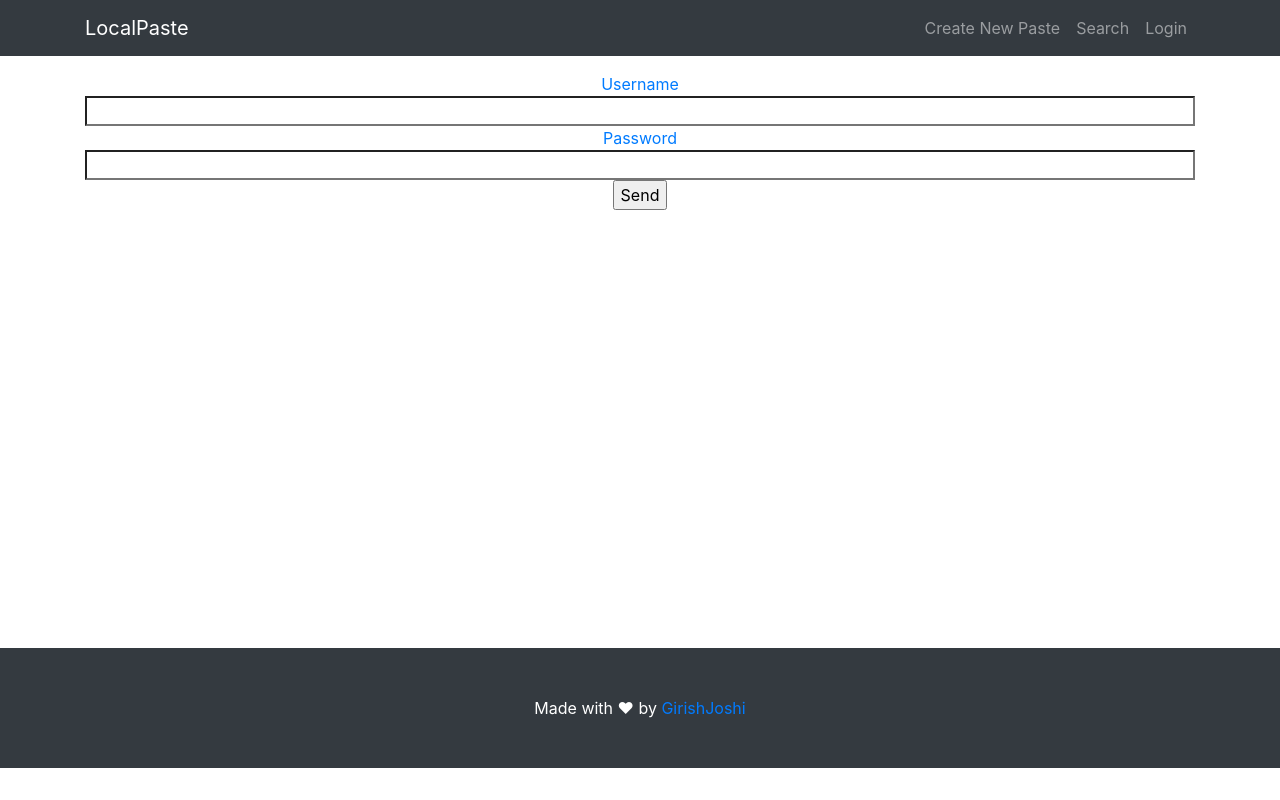
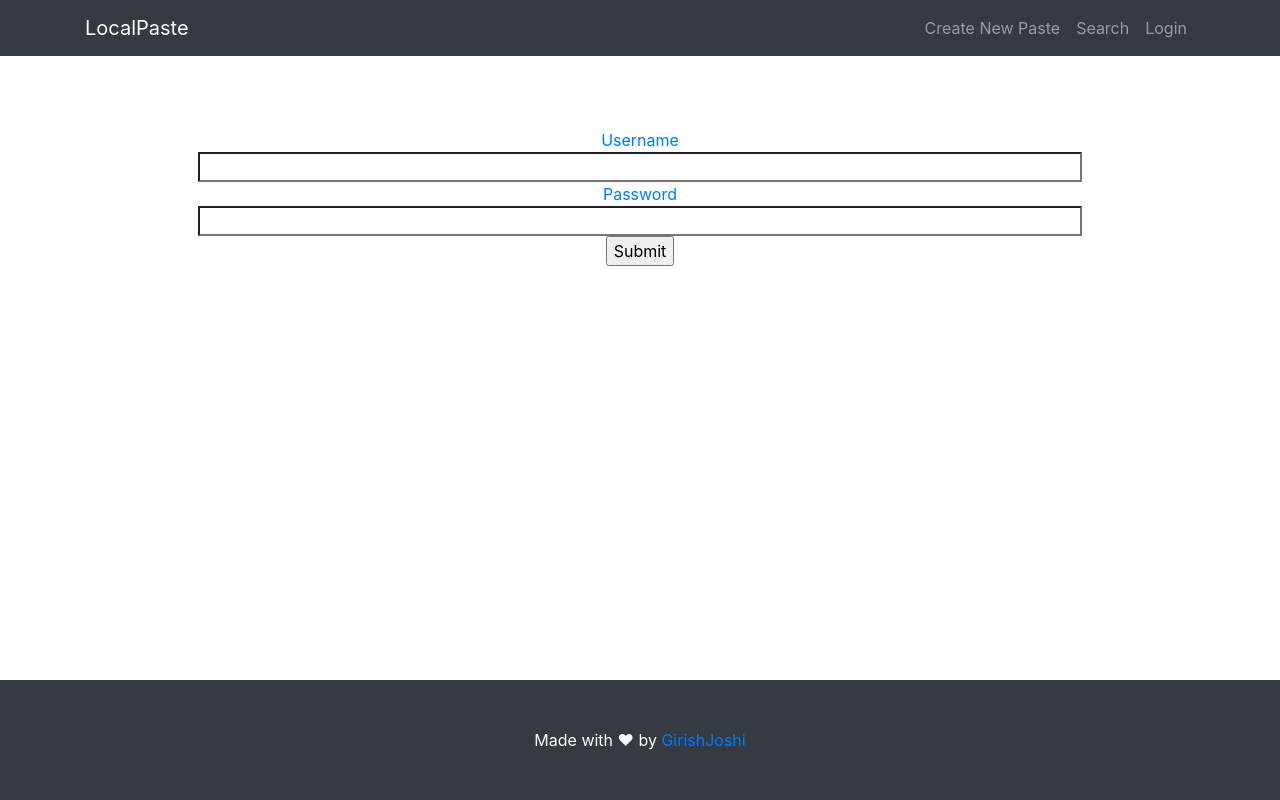
Before and after one commit to girish946/local-paste, a Flask app: page /login in a window 1280 px wide. Run offline with Flask 2, Linux system fonts and the light colour scheme; some libraries are stand-ins or nearby versions.

Commit message:
centerpanel/container in front end alignment corrected.

```diff
--- a/localpaste/templates/base.html
+++ b/localpaste/templates/base.html
@@ -86,7 +86,7 @@
         {% block MainDiv %}{% endblock %}
 
     <!-- Footer -->
-    <footer class="py-5 bg-dark">
+    <footer class="fixed-bottom py-5 bg-dark">
       <div class="container">
        <!-- <p class="m-0 text-center text-white">Copyright &copy; <a href="http://girishjoshi.io">GirishJoshi 2018</a></p> -->
        <p class="m-0 text-center text-white"> Made with <span class="heart">❤</span> by <a href="http://girishjoshi.io">GirishJoshi</a></p>
--- a/localpaste/templates/index.html
+++ b/localpaste/templates/index.html
@@ -24,11 +24,9 @@
     </script>
 
     <div class="bg-white text-primary" style="height: 81vh; overflow-y: auto;">
-      <div class="container text-center">
-          </br></br></br>
+      <div class="container text-center" style="padding: 10%"; >
           <div class="post-preview" id="lPanel" >
           </div>
-          </br></br>
       </div>
     </div>
 {% endblock %}
--- a/localpaste/templates/login.html
+++ b/localpaste/templates/login.html
@@ -32,13 +32,12 @@
         });
     </script>
     <div class="bg-white text-primary" style="height: 81vh; overflow-y: auto;">
-        <div class="container text-center">
-            </br></br></br>
+        <div class="container text-center" style="padding: 10%";>
             Username<br>
             <input type="text" id="username" name="username" style="width: 100%; background-color: white; color:green"><br>
             Password<br>
-            <input type="text" id="password" name="Password" style="width: 100%; background-color: white; color:green"><br>
-            <input type="button" id="submit" value="Send">
+            <input type="password" id="password" name="Password" style="width: 100%; background-color: white; color:green"><br>
+            <input type="submit" id="submit" value="Submit">
             <!-- <input type="reset" value="Clear"> -->
         </div>
     </div>
--- a/localpaste/templates/paste.html
+++ b/localpaste/templates/paste.html
@@ -52,8 +52,8 @@
                 });
         </script>
         <div class="bg-white text-primary" style="height: 81vh; overflow-y: auto;">
-            <div class="container text-center">
-            </br></br></br>
+            <div class="container text-center" style="padding: 10%";>
+
                 <form action="{{action}}" method="post" style="overflow-y: auto; overflow-x: hidden; width:100%">
         	        {% if updatePaste %}
                 	<input type="text" name="PasteId" id="PasteId" style="width: 100%; background-color: white; color:green" value="{{pasteId}}"  hidden ><br>
--- a/localpaste/templates/search.html
+++ b/localpaste/templates/search.html
@@ -26,8 +26,8 @@
     </script>
 
     <div class="bg-white text-primary" style="height: 81vh; overflow-y: auto;">
-        <div class="container text-center">
-            </br></br></br>
+        <div class="container text-center" style="padding: 10%";>
+
             Search<br>
             <input type="text" id="keyword" name="keyword" style="width: 100%; background-color: white; color:green"><br>
             <input type="submit" id="submit" value="Send">
--- a/localpaste/templates/view.html
+++ b/localpaste/templates/view.html
@@ -20,12 +20,12 @@
             .prettyprint ol.linenums > li { list-style-type: decimal; }
         </style>
 
-    <div class="bg-white text-primary" style="height: 81vh; overflow-y: auto;">
+    <div class="bg-white text-primary" style="height: 81vh; overflow-y: auto; padding-top: 4%">
       <div class="container">
-            </br></br></br>
+
             <?prettify lang=markdown >
             <pre class="prettyprint linenums" id="quine" style="width:100%;
-                        height:100vh">{{data.Content}}</pre>
+                        height:100%">{{data.Content}}</pre>
         </div>
     </div>
 {% endblock %}
```
